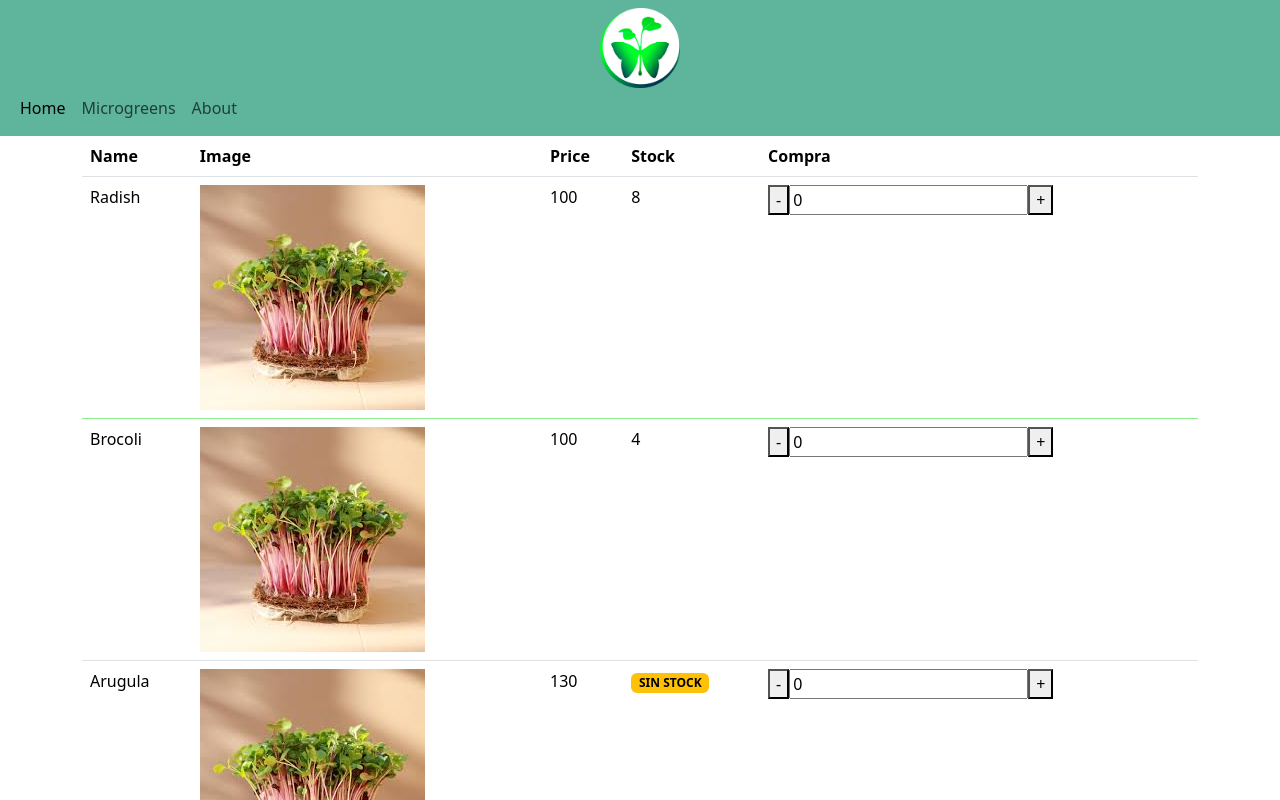
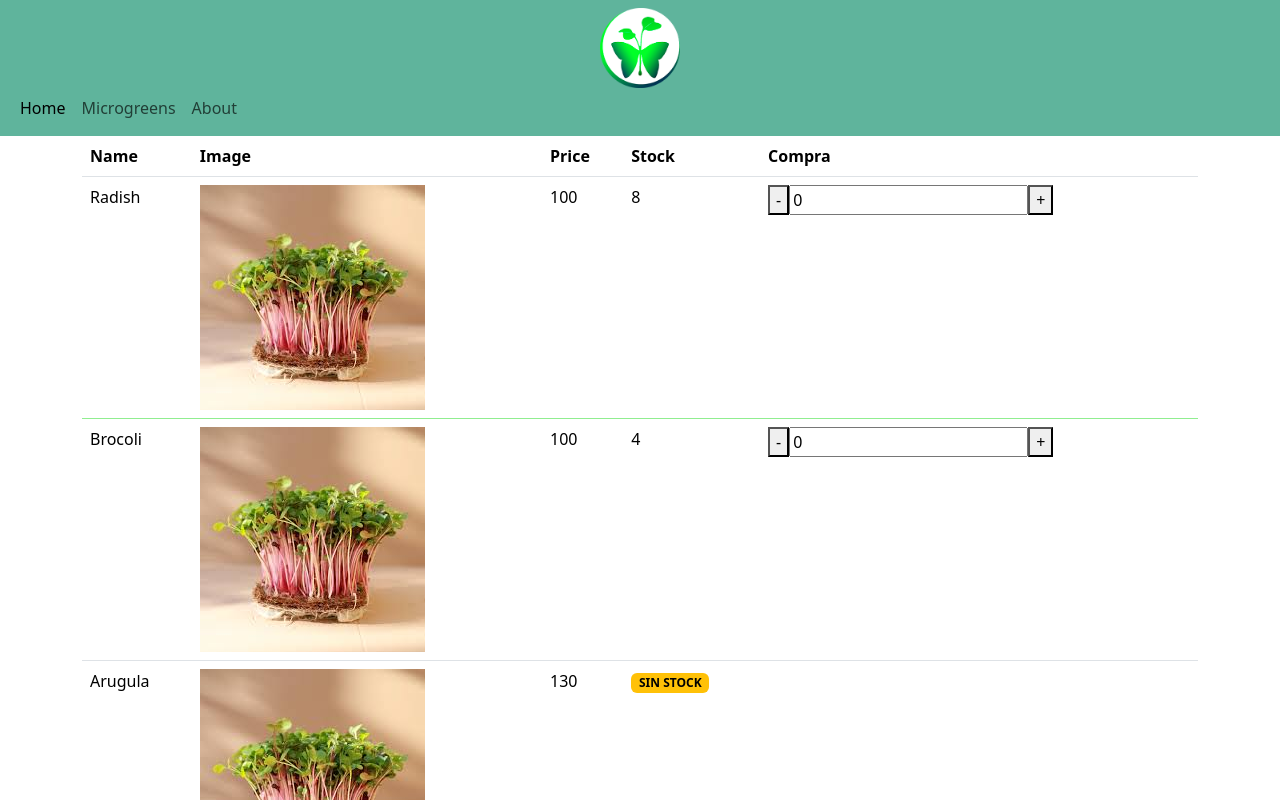
Before and after one commit to aguslorenzo/Angular, an Angular app in the folder lify-web/: page /microgreens in a window 1280 px wide. Shown: the top 800 px of the page. Built offline with nearby package versions, Linux system fonts and the light colour scheme.

Commit message:
inicio de componentes

```diff
--- a/lify-web/src/app/input-integer/input-integer.component.html
+++ b/lify-web/src/app/input-integer/input-integer.component.html
@@ -1 +1,8 @@
-<p>input-integer works!</p>
+<button (click)="downQuantity(microgreen)">-</button>
+    <input
+        type="text"
+        [(ngModel)]="microgreen.quantity"
+        (keyup)="onChangeQuantity($event, microgreen)"
+    >
+<button (click)="upQuantity(microgreen)">+</button>
+<!--minuto video 12:05-->
--- a/lify-web/src/app/input-integer/input-integer.component.ts
+++ b/lify-web/src/app/input-integer/input-integer.component.ts
@@ -1,11 +1,28 @@
-import { Component } from '@angular/core';
+import { Component, Input } from '@angular/core';
+import { Microgreen } from '../microgreen-list/Microgreen';
+import { FormsModule } from '@angular/forms';
 
 @Component({
   selector: 'app-input-integer',
-  imports: [],
+  standalone: true,
+  imports: [FormsModule],
   templateUrl: './input-integer.component.html',
   styleUrl: './input-integer.component.scss'
 })
 export class InputIntegerComponent {
+  @Input()
+  microgreen!: Microgreen;
 
+upQuantity(microgreen : Microgreen): void {
+  if(microgreen.quantity < microgreen.stock)
+    microgreen.quantity++;
 }
+
+downQuantity(microgreen : Microgreen): void {
+  if(microgreen.quantity > 0)
+    microgreen.quantity--;
+}
+onChangeQuantity(event: Event, microgreen: Microgreen): void{
+  console.log(event.target);
+}
+}
--- a/lify-web/src/app/microgreen-list/microgreen-list.component.html
+++ b/lify-web/src/app/microgreen-list/microgreen-list.component.html
@@ -21,13 +21,9 @@
                     }
                 </td>
                 <td>
-                    <button (click)="downQuantity(microgreen)">-</button>
-                    <input
-                        type="text"
-                        [(ngModel)]="microgreen.quantity"
-                        (keyup)="onChangeQuantity($event, microgreen)"
-                        >
-                    <button (click)="upQuantity(microgreen)">+</button>
+                    @if(microgreen.stock) {
+                        <app-input-integer [microgreen]="microgreen"></app-input-integer>
+                    }
                 </td>
             </tr>
         }@empty {
--- a/lify-web/src/app/microgreen-list/microgreen-list.component.ts
+++ b/lify-web/src/app/microgreen-list/microgreen-list.component.ts
@@ -2,11 +2,12 @@ import { Component } from '@angular/core';
 import { Microgreen } from './Microgreen';
 import { CommonModule } from '@angular/common';
 import { FormsModule } from '@angular/forms';
+import { InputIntegerComponent } from "../input-integer/input-integer.component";
 
 @Component({
   selector: 'app-microgreen-list',
   standalone: true,
-  imports: [CommonModule, FormsModule],
+  imports: [CommonModule, FormsModule, InputIntegerComponent],
   templateUrl: './microgreen-list.component.html',
   styleUrls: ['./microgreen-list.component.scss']
 })
@@ -38,16 +39,5 @@ microgreens: Microgreen[] = [
     },
   ]
 
-upQuantity(microgreen : Microgreen): void {
-  if(microgreen.quantity < microgreen.stock)
-    microgreen.quantity++;
+
 }
-
-downQuantity(microgreen : Microgreen): void {
-  if(microgreen.quantity > 0)
-    microgreen.quantity--;
-}
-onChangeQuantity(event: Event, microgreen: Microgreen): void{
-  console.log(event.target);
-}
-}
```
